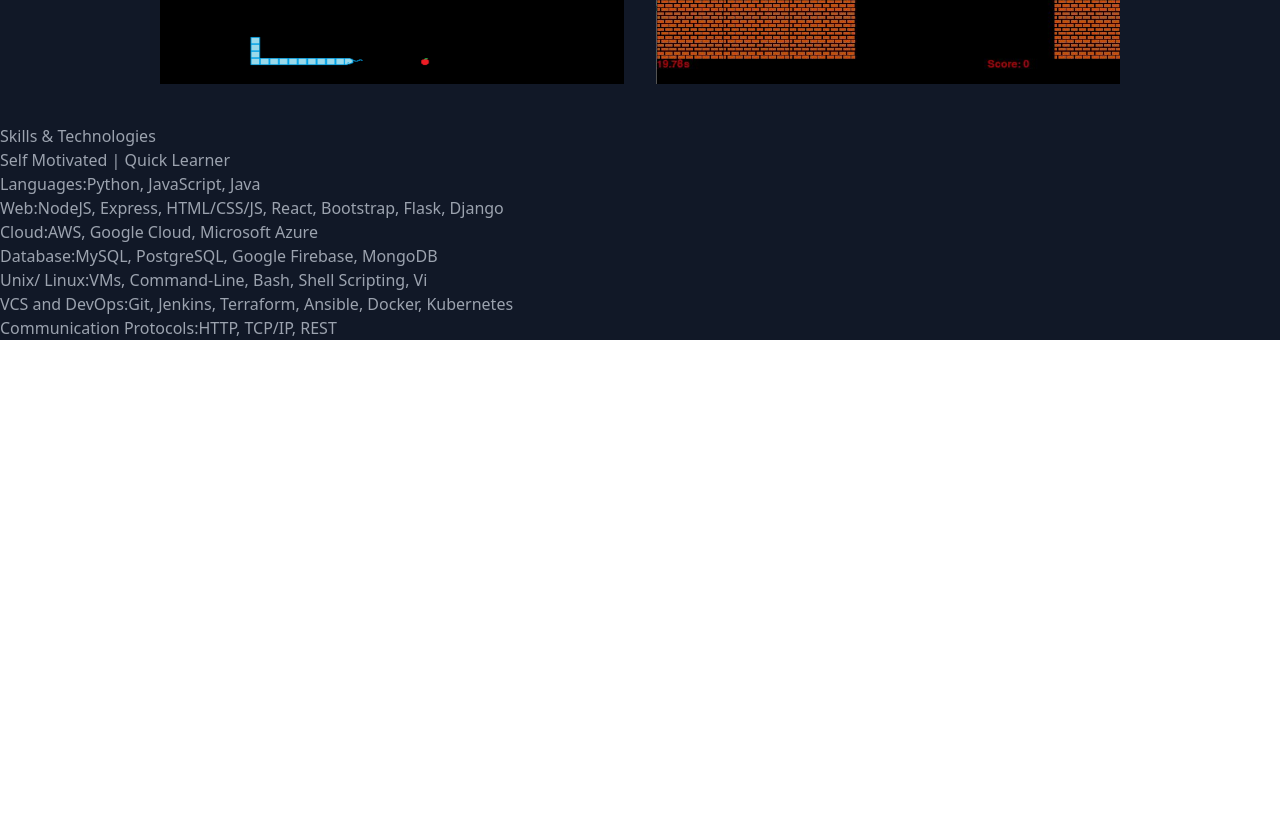
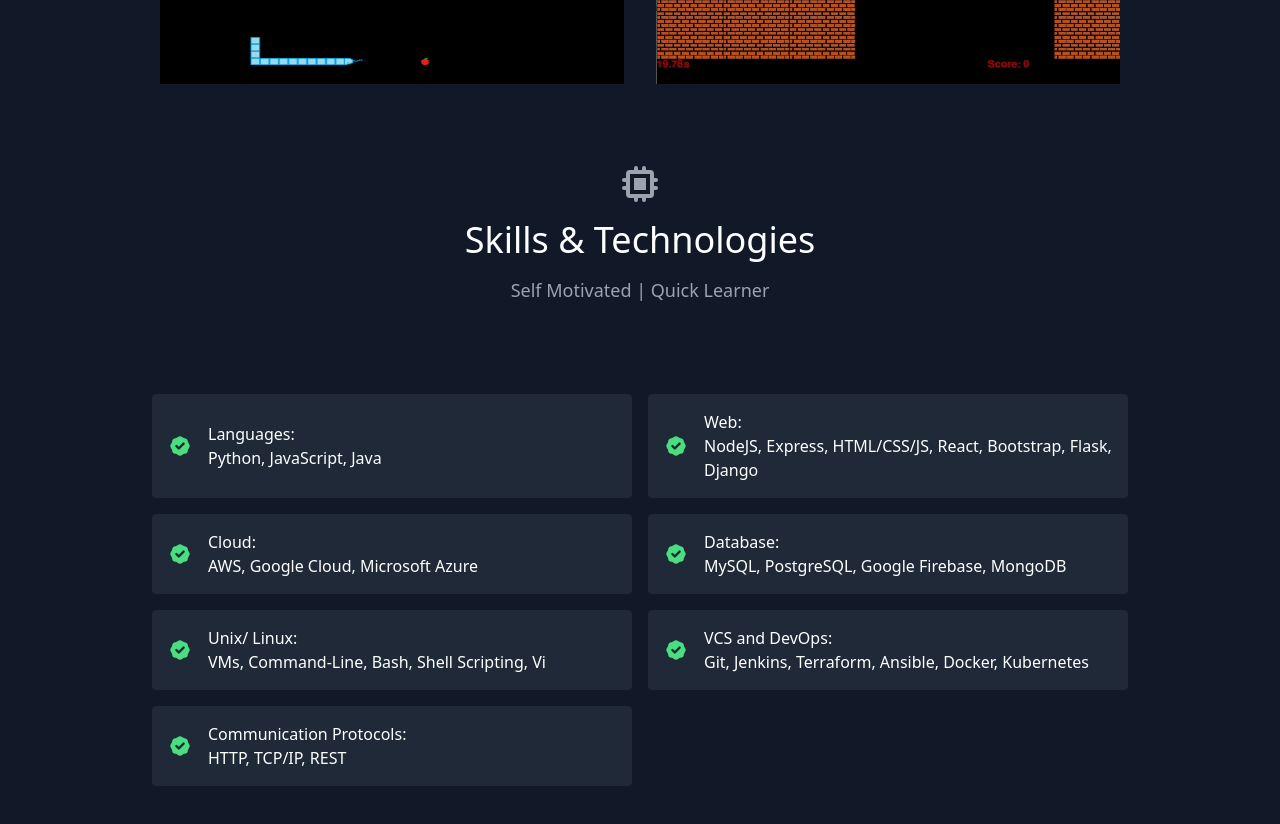
Before and after one commit to QI-D/portfolio-react, a React (Create React App) app: page / in a window 1280 px wide. Shown: the part 1700-2524 px from the top of the page. Before the commit the page ends 2040 px from the top, so only its background shows below. Built offline with nearby package versions, Linux system fonts and the light colour scheme.

Commit message:
Add skills css
Signed-off-by: QI-D <jonsondang@outlook.com>

```diff
--- a/src/components/Skills.js
+++ b/src/components/Skills.js
@@ -1,24 +1,30 @@
+import { BadgeCheckIcon, ChipIcon } from "@heroicons/react/solid";
 import React from "react";
 import { skills } from "../skill-data";
 
 export default function Skills() {
   return (
     <section id="skills">
-      <div>
-        <div>
-          <h1>
+      <div className="container px-5 py-10 mx-auto">
+        <div className="text-center mb-20">
+          <ChipIcon className="w-10 inline-block mb-4" />
+          <h1 className="sm:text-4xl text-3xl font-medium title-font text-white mb-4">
             Skills & Technologies
           </h1>
-          <p>
+          <p className="text-base leading-relaxed xl:w-2/4 lg:w-3/4 mx-auto text-lg">
             Self Motivated | Quick Learner
           </p>
         </div>
-        <div>
+        <div className="flex flex-wrap lg:w-4/5 sm:mx-auto sm:mb-2 -mx-2">
           {skills.map((skill) => (
-            <div key={skill}>
-              <div>
+            <div key={skill} className="p-2 sm:w-1/2 w-full">
+              <div className="bg-gray-800 rounded flex p-4 h-full items-center">
+                <BadgeCheckIcon className="text-green-400 w-6 h-6 flex-shrink-0 mr-4" />
+                <span className="title-font font-medium text-white">
                   {skill.title}:
+                  <br/>
                   {skill.items}
+                </span>
               </div>
             </div>
           ))}
```
